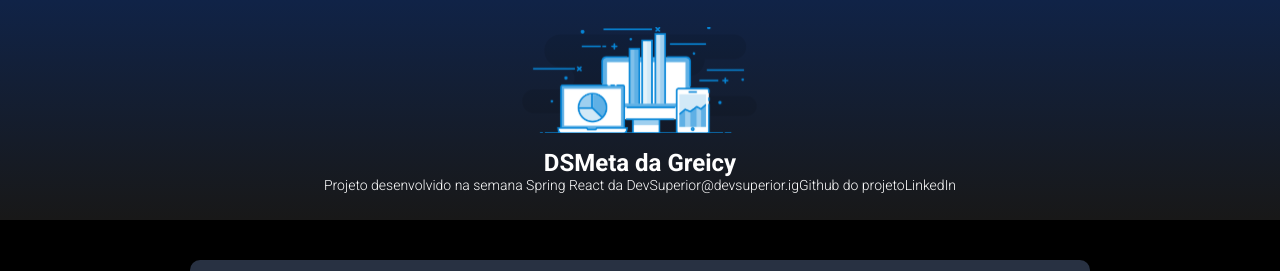
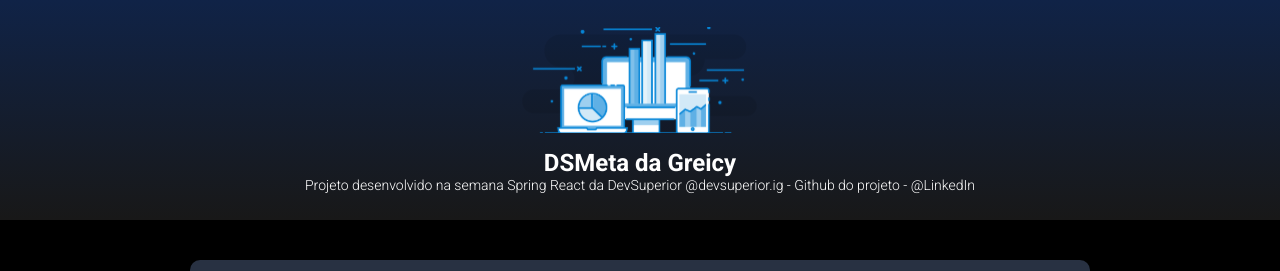
Before and after one commit to greicyitakura/dsmeta, a React (Vite) app in the folder frontend/: page / in a window 1280 px wide. Shown: the top 271 px of the page. Built offline with nearby package versions, Linux system fonts and the light colour scheme; no server answers.

Commit message:
header updates

```diff
--- a/frontend/src/components/Header/index.tsx
+++ b/frontend/src/components/Header/index.tsx
@@ -9,9 +9,9 @@ function Header() {
         <h1>DSMeta da Greicy</h1>
         <p>
           Projeto desenvolvido na semana Spring React da DevSuperior
-          <a href="https://www.instagram.com/devsuperior.ig">@devsuperior.ig</a>
-          <a href="https://github.com/greicyitakura/dsmeta">Github do projeto</a>
-          <a href="https://www.linkedin.com/in/greicy-itakura">LinkedIn</a>
+          <a href="https://www.instagram.com/devsuperior.ig"> @devsuperior.ig</a>
+          <a href="https://github.com/greicyitakura/dsmeta"> - Github do projeto - </a>
+          <a href="https://www.linkedin.com/in/greicy-itakura"> @LinkedIn</a>
         </p>
       </div>
     </header>
```
